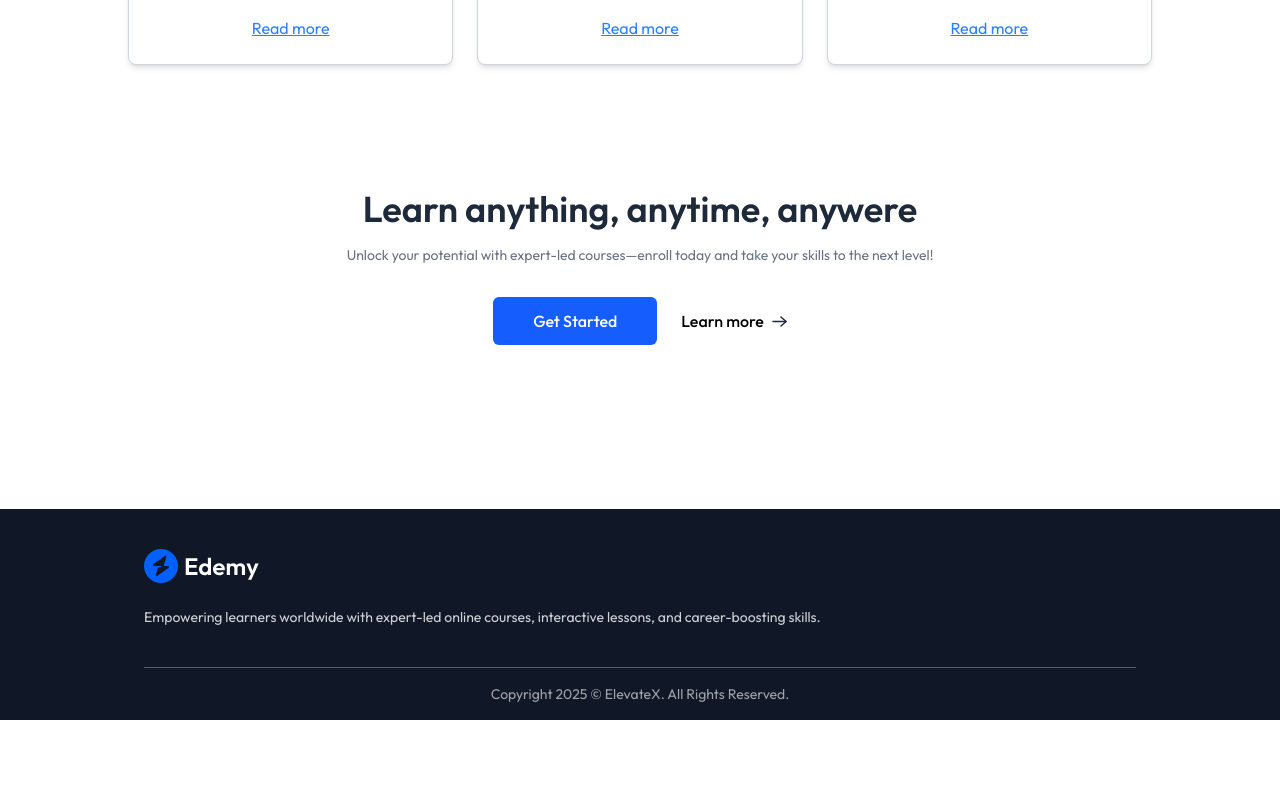
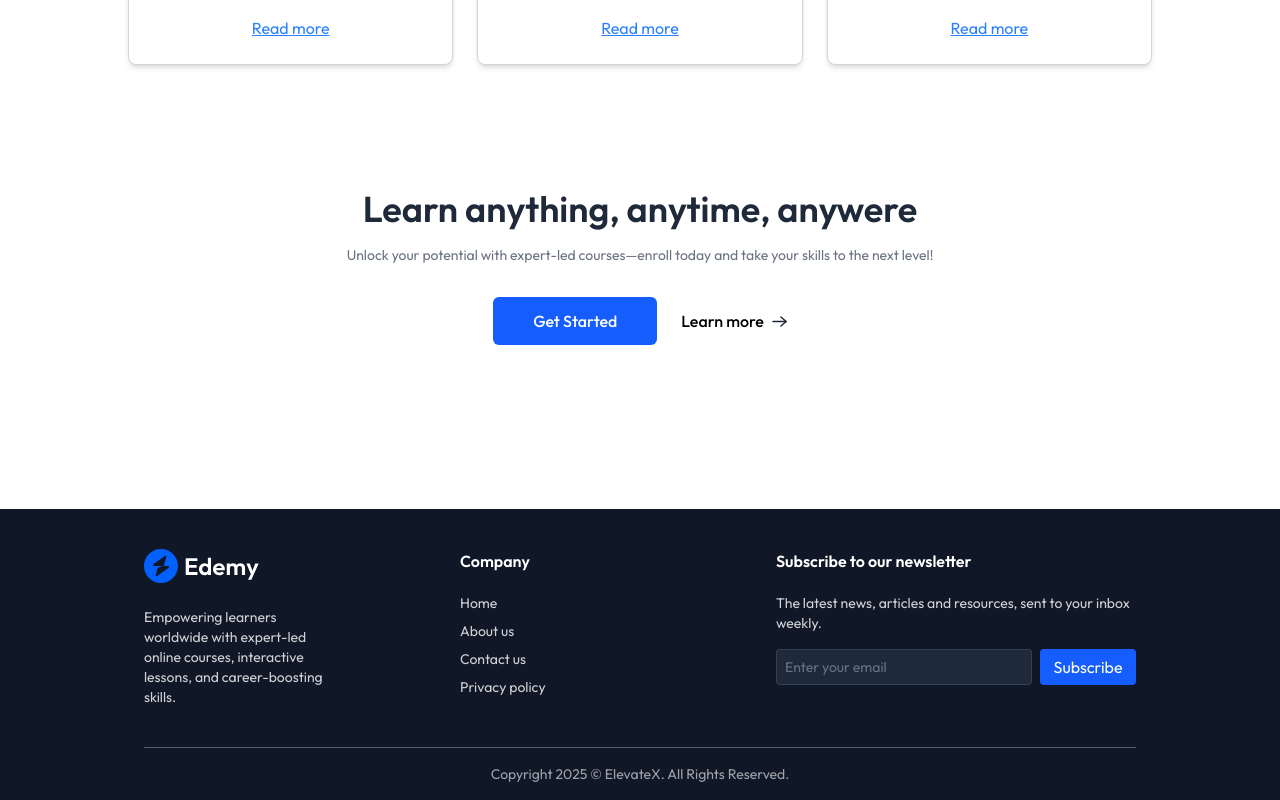
Before and after one commit to mohamad-abdelkhalek/ElevateX, a React (Vite) app in the folder client/: page / in a window 1280 px wide. Shown: the part 1807-2607 px from the top of the page. Before the commit the page ends 2527 px from the top, so only its background shows below. Built offline with nearby package versions, Linux system fonts and the light colour scheme; no server answers.

Commit message:
Client: Completed footer component

```diff
--- a/client/src/components/student/Footer.jsx
+++ b/client/src/components/student/Footer.jsx
@@ -15,8 +15,42 @@
             interactive lessons, and career-boosting skills.
           </p>
         </div>
-        <div></div>
-        <div></div>
+        <div className="flex flex-col md:items-start items-center w-full">
+          <h2 className="font-semibold text-white mb-5">Company</h2>
+          <ul className="flex md:flex-col w-full justify-between text-sm text-white/80 md:space-y-2">
+            <li>
+              <a href="#">Home</a>
+            </li>
+            <li>
+              <a href="#">About us</a>
+            </li>
+            <li>
+              <a href="#">Contact us</a>
+            </li>
+            <li>
+              <a href="#">Privacy policy</a>
+            </li>
+          </ul>
+        </div>
+        <div className="hidden md:flex flex-col items-start w-full">
+          <h2 className="font-semibold text-white mb-5">
+            Subscribe to our newsletter
+          </h2>
+          <p className="text-sm text-white/80">
+            The latest news, articles and resources, sent to your inbox weekly.
+          </p>
+          <div className="flex items-center gap-2 pt-4">
+            <input
+              className="border border-gray-500/30 bg-gray-800 text-gray-500
+            placeholder-gray-500 outline-none w-64 h-9 rounded px-2 text-sm"
+              type="email"
+              placeholder="Enter your email"
+            />
+            <button className="bg-blue-600 w-24 h-9 text-white rounded">
+              Subscribe
+            </button>
+          </div>
+        </div>
       </div>
       <p className="py-4 text-center text-xs md:text-sm text-white/60">
         Copyright 2025 © ElevateX. All Rights Reserved.
```
